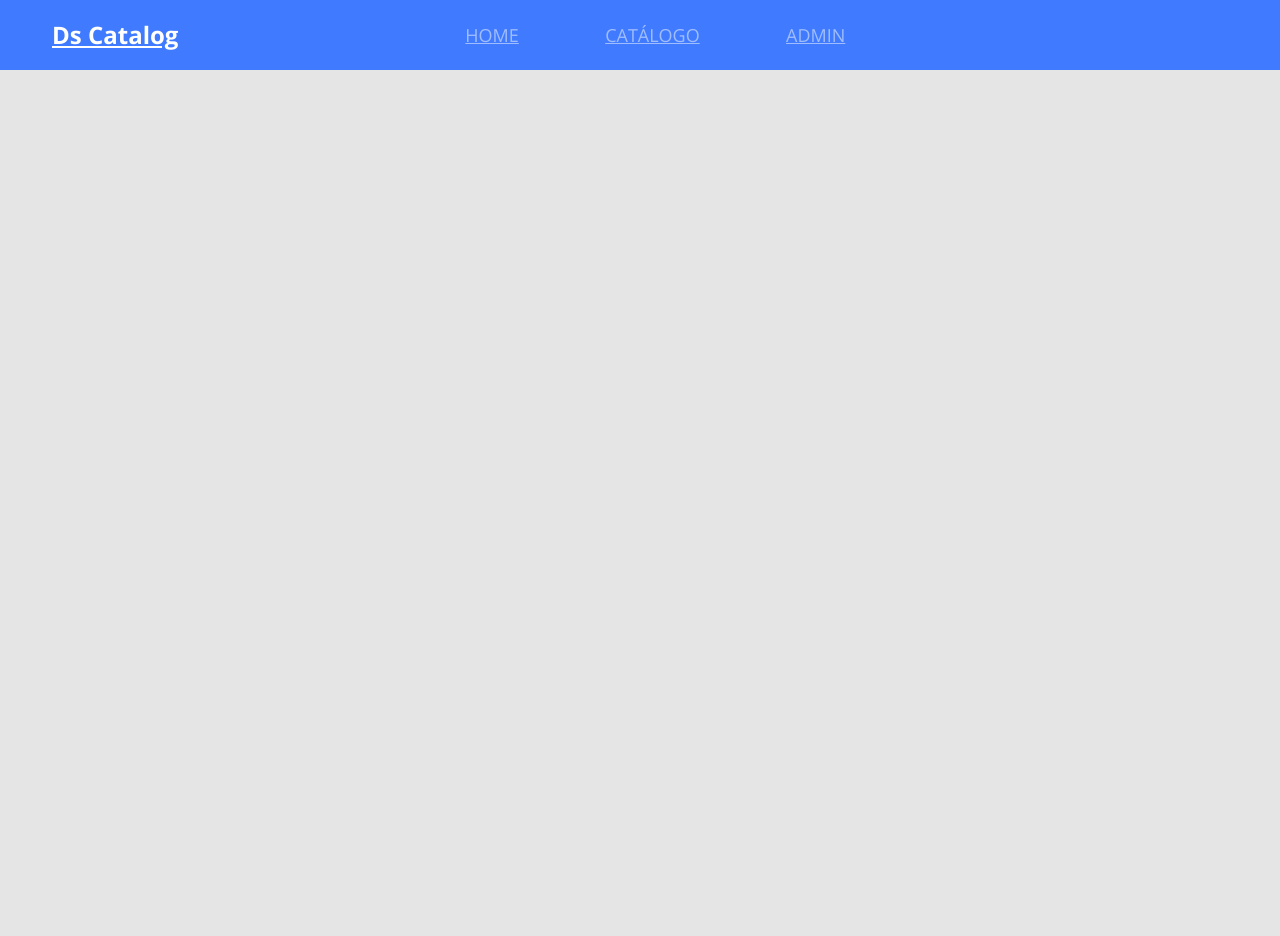
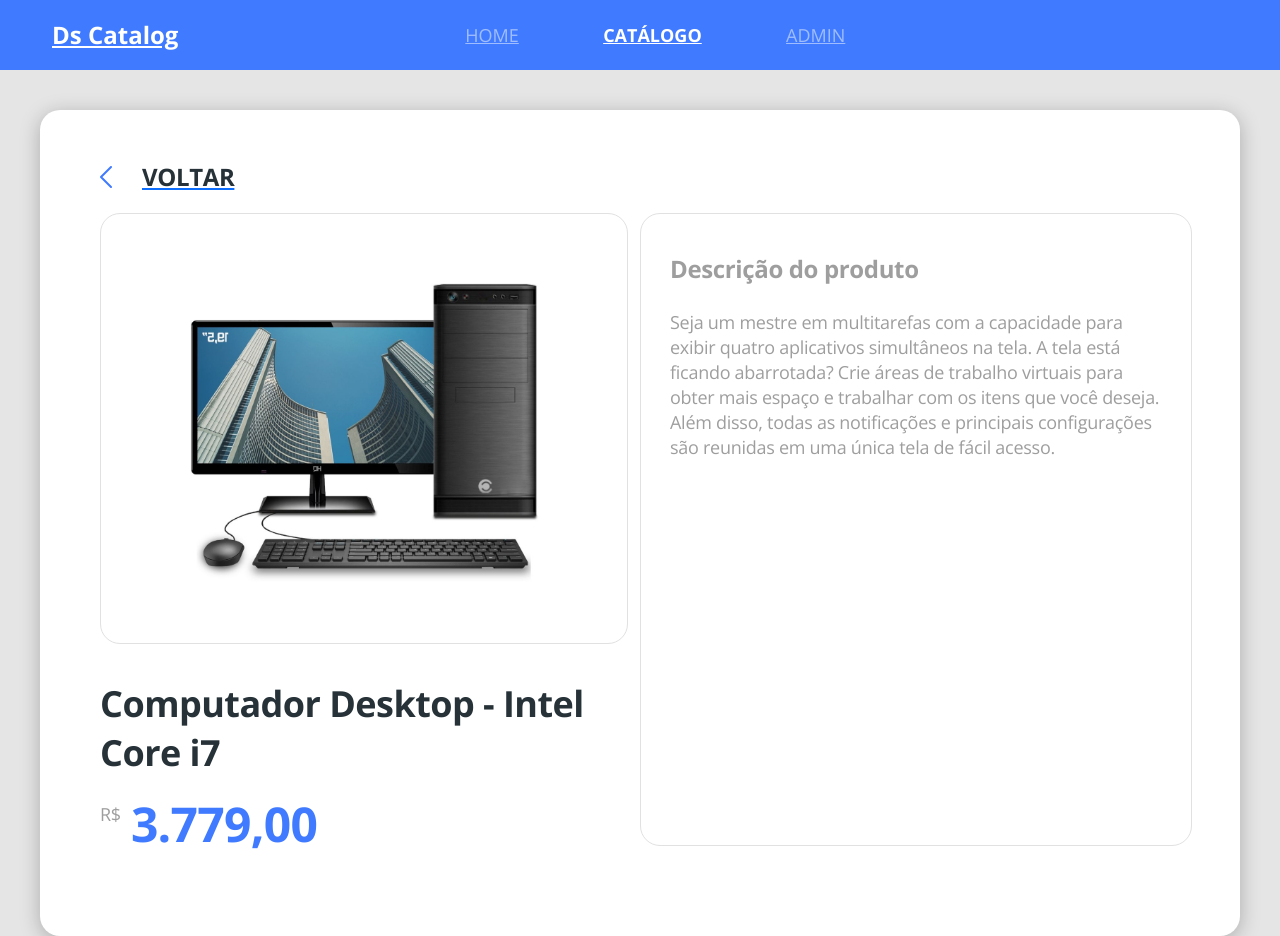
Before and after one commit to sirAndre1337/dscatalog, a React (Create React App) app in the folder front-web/: page /products/1 in a window 1280 px wide. Before the commit the page ends 800 px from the top, so only its background shows below. Built offline with nearby package versions, Linux system fonts and the light colour scheme.

Commit message:
Add Products Details

```diff
--- a/front-web/src/Routes.tsx
+++ b/front-web/src/Routes.tsx
@@ -2,6 +2,7 @@
 import Navbar from './core/components/Navbar';
 import Admin from './pages/Admin';
 import Catalog from './pages/Catalog';
+import ProductDetails from './pages/Catalog/components/ProductDetails';
 import Home from './pages/Home';
 const Routes = () => (
     <BrowserRouter>
@@ -10,8 +11,11 @@
             <Route path="/" exact>
                 <Home />
             </Route>
-            <Route path="/catalog">
+            <Route path="/products" exact>
                 <Catalog />
+            </Route>
+            <Route path="/products/:productId">
+                <ProductDetails />
             </Route>
             <Route path="/admin">
                 <Admin />
--- a/front-web/src/core/components/ButtonIcon/styles.scss
+++ b/front-web/src/core/components/ButtonIcon/styles.scss
@@ -13,4 +13,5 @@
     display: flex;
     align-items: center;
     justify-content: center;
+    color: #fff;
 }
--- a/front-web/src/core/components/Navbar/index.tsx
+++ b/front-web/src/core/components/Navbar/index.tsx
@@ -15,7 +15,7 @@
                     </NavLink>
                 </li>
                 <li>
-                    <NavLink to="/catalog" activeClassName='active'>
+                    <NavLink to="/products" activeClassName='active'>
                         CATÁLOGO
                     </NavLink>
                 </li>
--- /dev/null
+++ b/front-web/src/core/components/ProductPrice/index.tsx
@@ -0,0 +1,16 @@
+import './styles.scss';
+
+type Props = {
+    price: string;
+}
+
+const ProductPrice = ({ price }: Props) => (
+    <div className='product-price-container'>
+        <span className='product-currency'>R$</span>
+        <h3 className='product-price'>
+            {price}
+        </h3>
+    </div>
+);
+
+export default ProductPrice;
--- /dev/null
+++ b/front-web/src/core/components/ProductPrice/styles.scss
@@ -0,0 +1,19 @@
+.product-price-container {
+    margin-top: 25px;
+    display: flex;
+}
+
+.product-currency {
+    font-size: 18px;
+    line-height: 25px;
+    letter-spacing: -0.015em;
+    color: #9E9E9E;
+}
+
+.product-price {
+    font-size: 32px;
+    line-height: 44px;
+    letter-spacing: -0.015em;
+    color: #407BFF;
+    margin-left: 10px;
+}
--- a/front-web/src/pages/Catalog/components/ProductCard/index.tsx
+++ b/front-web/src/pages/Catalog/components/ProductCard/index.tsx
@@ -1,5 +1,6 @@
 import './styles.scss'
 import { ReactComponent as ProductImage } from '../../../../core/assets/images/product.svg';
+import ProductPrice from '../../../../core/components/ProductPrice';
 
 const ProductCard = () => (
     <div className="card-base border-radius-10 product-card">
@@ -8,10 +9,7 @@
             <h6 className='product-name'>
                 Computador Desktop - Intel core i7
             </h6>
-            <div className='product-price-container'>
-                <span className='product-currency'>R$</span>
-                <h3 className='product-price'>2.779,00</h3>
-            </div>
+            <ProductPrice price="2.779,00"/>
         </div>
     </div>
 );
--- a/front-web/src/pages/Catalog/components/ProductCard/styles.scss
+++ b/front-web/src/pages/Catalog/components/ProductCard/styles.scss
@@ -15,24 +15,5 @@
     font-size: 18px;
     line-height: 25px;
     letter-spacing: -0.015em;
+    color: #253238;
 }
-
-.product-price-container {
-    margin-top: 25px;
-    display: flex;
-}
-
-.product-currency {
-    font-size: 18px;
-    line-height: 25px;
-    letter-spacing: -0.015em;
-    color: #9E9E9E;
-}
-
-.product-price {
-    font-size: 32px;
-    line-height: 44px;
-    letter-spacing: -0.015em;
-    color: #407BFF;
-    margin-left: 10px;
-}
--- /dev/null
+++ b/front-web/src/pages/Catalog/components/ProductDetails/index.tsx
@@ -0,0 +1,49 @@
+import { Link, useParams } from 'react-router-dom';
+import './styles.scss';
+import { ReactComponent as ArrowIcon } from '../../../../core/assets/images/arrow.svg';
+import { ReactComponent as ProductImage } from '../../../../core/assets/images/product.svg';
+import ProductPrice from '../../../../core/components/ProductPrice';
+
+type ParamsType = {
+    productId: string;
+}
+
+const ProductDetails = () => {
+    const { productId } = useParams<ParamsType>();
+
+    console.log(productId);
+
+    return (
+        <div className="product-details-container">
+            <div className='card-base border-radius-20 product-details'>
+                <Link to="/products" className='product-details-goback'>
+                    <ArrowIcon className='icon-goback' />
+                    <h1 className='text-goback'>voltar</h1>
+                </Link>
+                <div className="row">
+                    <div className="col-6 pr-5">
+                        <div className='product-details-card text-center'>
+                            <ProductImage className='product-details-image' />
+                        </div>
+                        <h1 className='product-details-name'>
+                            Computador Desktop - Intel Core i7
+                        </h1>
+                        <ProductPrice price="3.779,00"/>
+                    </div>
+                    <div className="col-6 product-details-card">
+                        <h1 className='product-description-title'>
+                            Descrição do produto
+                        </h1>
+                        <p className='product-description-text'>
+                            Seja um mestre em multitarefas com a capacidade para exibir quatro aplicativos simultâneos na tela. A tela está ficando abarrotada? Crie áreas de trabalho virtuais para obter mais espaço e trabalhar com os itens que você deseja. Além disso, todas as notificações e principais configurações são reunidas em uma única tela de fácil acesso.
+                        </p>
+                    </div>
+                </div>
+            </div>
+        </div>
+    );
+};
+
+
+
+export default ProductDetails;
--- /dev/null
+++ b/front-web/src/pages/Catalog/components/ProductDetails/styles.scss
@@ -0,0 +1,66 @@
+.product-details-container {
+    margin-top: 40px;
+    padding-left: 40px;
+    padding-right: 40px;
+}
+
+.product-details {
+    padding: 50px 60px 90px 60px;
+}
+
+.icon-goback {
+   color: #407bff;
+   transform: rotate(-180deg);
+   margin-right: 30px;
+}
+
+.product-details-goback {
+    display: flex;
+    align-items: center;
+    margin-bottom: 20px;
+}
+
+.text-goback {
+    font-size: 24px;
+    line-height: 33px;
+    letter-spacing: -0.015em;
+    color: #263238;
+    text-transform: uppercase;
+}
+
+.product-details-card {
+    border: 1px solid #e1e1e1;
+    border-radius: 20px;
+    padding: 38px 29px;
+}
+
+.product-details-image {
+    width: 353px;
+    height: 353px;
+}
+
+.product-description-title {
+    font-size: 24px;
+    line-height: 33px;
+    letter-spacing: -0.015em;
+    color: #9e9e9e;
+    margin-bottom: 25px;
+}
+
+.product-description-text {
+    font-size: 18px;
+    line-height: 25px;
+    letter-spacing: -0.015em;
+    color: #9e9e9e;
+}
+
+.product-details-name {
+    font-size: 36px;
+    line-height: 49px;
+    letter-spacing: -0.015em;
+    margin-top: 35px;
+}
+
+.product-details .product-price {
+    font-size: 48px;
+}
--- a/front-web/src/pages/Catalog/index.tsx
+++ b/front-web/src/pages/Catalog/index.tsx
@@ -1,3 +1,4 @@
+import { Link } from 'react-router-dom';
 import ProductCard from './components/ProductCard';
 import './styles.scss';
 
@@ -7,14 +8,14 @@
             Catálogo de produtos
         </h1>
         <div className='catalog-products'>
-            <ProductCard />
-            <ProductCard />
-            <ProductCard />
-            <ProductCard />
-            <ProductCard />
-            <ProductCard />
-            <ProductCard />
-            <ProductCard />
+            <Link to="/products/1"><ProductCard /></Link>
+            <Link to="/products/2"><ProductCard /></Link>
+            <Link to="/products/3"><ProductCard /></Link>
+            <Link to="/products/4"><ProductCard /></Link>
+            <Link to="/products/5"><ProductCard /></Link>
+            <Link to="/products/6"><ProductCard /></Link>
+            <Link to="/products/7"><ProductCard /></Link>
+            <Link to="/products/8"><ProductCard /></Link>
         </div>
     </div>
 );
--- a/front-web/src/pages/Home/index.tsx
+++ b/front-web/src/pages/Home/index.tsx
@@ -13,7 +13,7 @@
                 <p className='text-subtitle'>
                     Ajudaremos você a encontrar os melhores <br /> produtos disponíveis no mercado.
                 </p>
-                <Link to="/catalog">
+                <Link to="/products">
                     <ButtonIcon text='inicie agora a sua busca' />
                 </Link>
             </div>
```
Also changed, not shown: front-web/src/core/assets/images/arrow.svg.
